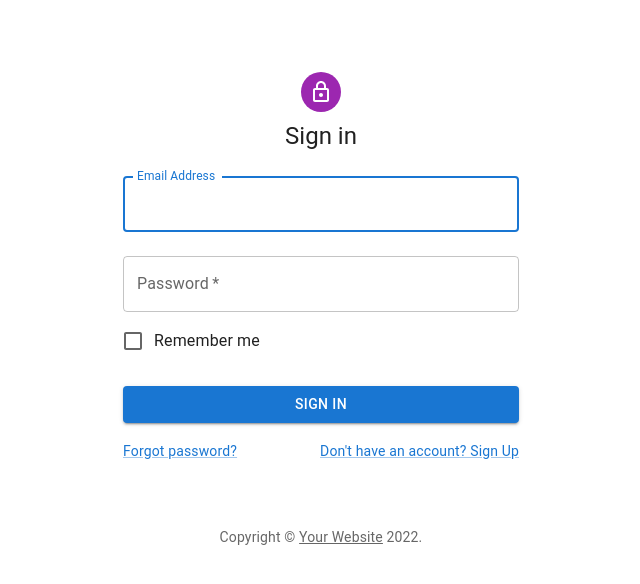
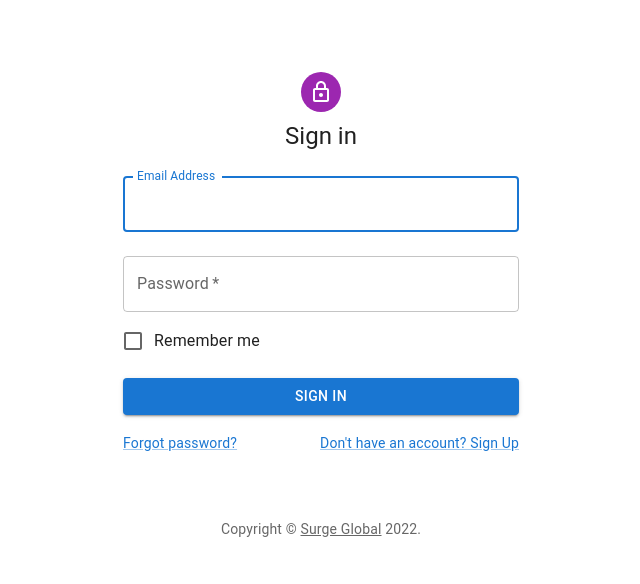
Before and after one commit to LahiruPrasad12/ASSIGNMENT-UI, a React (Create React App) app: page / in a window 1280 px wide. Shown: the top 584 px of the page, without its empty margins (319-959 px from the left). Built offline with nearby package versions, Linux system fonts and the light colour scheme.

Commit message:
configured axios with base url and created auth apis

```diff
--- a/package.json
+++ b/package.json
@@ -6,6 +6,7 @@
     "@emotion/react": "^11.10.0",
     "@emotion/styled": "^11.10.0",
     "@mui/icons-material": "^5.8.4",
+    "@mui/lab": "^5.0.0-alpha.93",
     "@mui/material": "^5.9.3",
     "@testing-library/jest-dom": "^5.16.5",
     "@testing-library/react": "^13.3.0",
--- /dev/null
+++ b/src/apis/axios.js
@@ -0,0 +1,11 @@
+import axios from "axios";
+
+const instance = axios.create({
+    baseURL: 'http://localhost:3000/'
+})
+
+if (localStorage.getItem('JWT')) {
+    instance.defaults.headers.common['Authorization'] = `Bearer ${localStorage.getItem('JWT')}`;
+}
+
+export default instance;
--- /dev/null
+++ b/src/apis/modules/auth.js
@@ -0,0 +1,8 @@
+import api from "../axios";
+
+export default  {
+    login: (payload) => api.post(`/signing`,payload),
+    register: (payload) => api.post(`/signup`,payload),
+    currentUser: () => api.get(`/current-user`),
+    logout: () => api.get(`/logout`),
+}
--- a/src/views/auth/login.jsx
+++ b/src/views/auth/login.jsx
@@ -1,6 +1,6 @@
 import React, {useState} from 'react';
 import Avatar from '@mui/material/Avatar';
-import Button from '@mui/material/Button';
+import LoadingButton from '@mui/lab/LoadingButton';
 import CssBaseline from '@mui/material/CssBaseline';
 import TextField from '@mui/material/TextField';
 import FormControlLabel from '@mui/material/FormControlLabel';
@@ -16,13 +16,14 @@ import {useFormik} from 'formik';
 
 import {LoginForm} from "../../validations";
 import ErrorToast from '../../toasts/error'
+import auth from "../../apis/modules/auth";
 
 function Copyright(props) {
     return (
         <Typography variant="body2" color="text.secondary" align="center" {...props}>
             {'Copyright © '}
             <Link color="inherit" href="https://mui.com/">
-                Your Website
+                Surge Global
             </Link>{' '}
             {new Date().getFullYear()}
             {'.'}
@@ -37,8 +38,13 @@ export default function SignIn() {
     const [error, setError] = useState(undefined);
 
 
-    const login = (data) => {
-
+    const login = async (data) => {
+        setBtnLoading(true);
+        let payload = {
+            email: data.email,
+            password: data.password,
+        };
+        let respond = (await auth.login(payload)).data;
     };
 
     const formik = useFormik({
@@ -102,14 +108,15 @@ export default function SignIn() {
                             control={<Checkbox value="remember" color="primary"/>}
                             label="Remember me"
                         />
-                        <Button
+                        <LoadingButton
                             type="submit"
                             fullWidth
                             variant="contained"
-                            sx={{mt: 3, mb: 2}}
+                            loading={btnLoading}
+                            sx={{mt: 2, mb: 2}}
                         >
                             Sign In
-                        </Button>
+                        </LoadingButton>
                         <Grid container>
                             <Grid item xs>
                                 <Link href="#" variant="body2">
```
Also changed, not shown: 1 other file (tests, documents, lock files or other folders).
